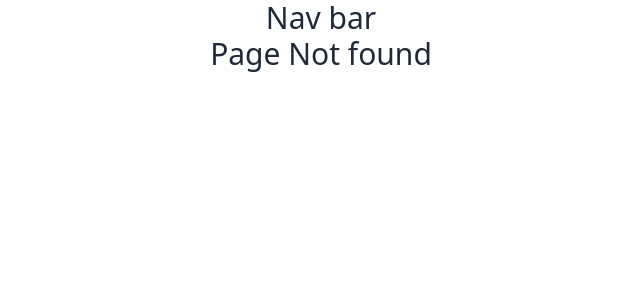
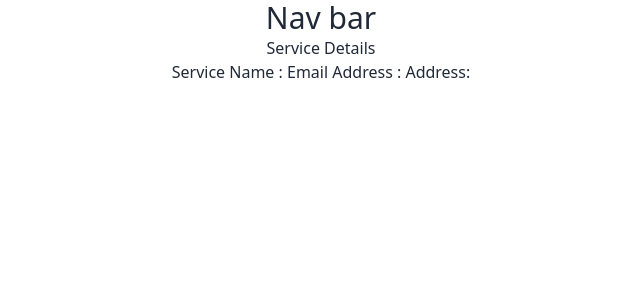
Before and after one commit to mollikacomputer/homerentv2, a React (Create React App) app: page /singleservice in a window 1280 px wide. Before the commit this address had no page. Shown: the top 300 px of the page, without its empty margins (319-959 px from the left). Built offline with nearby package versions, Linux system fonts and the light colour scheme.

Commit message:
Single services added

```diff
--- a/src/Routes/PublicRoute.js
+++ b/src/Routes/PublicRoute.js
@@ -6,6 +6,7 @@ import Notfound from "../components/Notfound";
 import Registration from "../components/Registration";
 import Service from "../components/Services/Service";
 import Services from "../components/Services/Services";
+import SingleService from "../components/Services/SingleService";
 
 export const PublicRoute =[
 {path:'/', name:Home, Component:Home},
@@ -15,5 +16,6 @@ export const PublicRoute =[
 {path:'/registration', name:Registration, Component:Registration},
 {path:'/services', name:Services, Component:Services},
 {path:'/service', name:Service, Component:Service},
+{path:'/singleservice', name:SingleService, Component:SingleService},
 {path:'*', name:Notfound, Component:Notfound}
 ]
--- a/src/components/Services/Services.js
+++ b/src/components/Services/Services.js
@@ -6,7 +6,7 @@ const Services = () => {
     const [services] = useServices();
     return (
         <div>
-            <h2 className='text-3xl'> Services</h2>
+            <h2 className='text-3xl'>Total Services</h2>
             {services?.length}
             {
                 services.map(service => <li> {service.name} </li> )
--- /dev/null
+++ b/src/components/Services/SingleService.js
@@ -0,0 +1,18 @@
+import React from 'react';
+import useServices from '../../Hooks/useServices';
+
+const SingleService = () => {
+    const [services] = useServices();
+    console.log(services);
+    return (
+        <div>
+            <h2> Service Details</h2>
+
+            Service Name : {services?.name}
+            Email Address : {services?.email}
+            Address:{services?.address}
+        </div>
+    );
+};
+
+export default SingleService;
```
